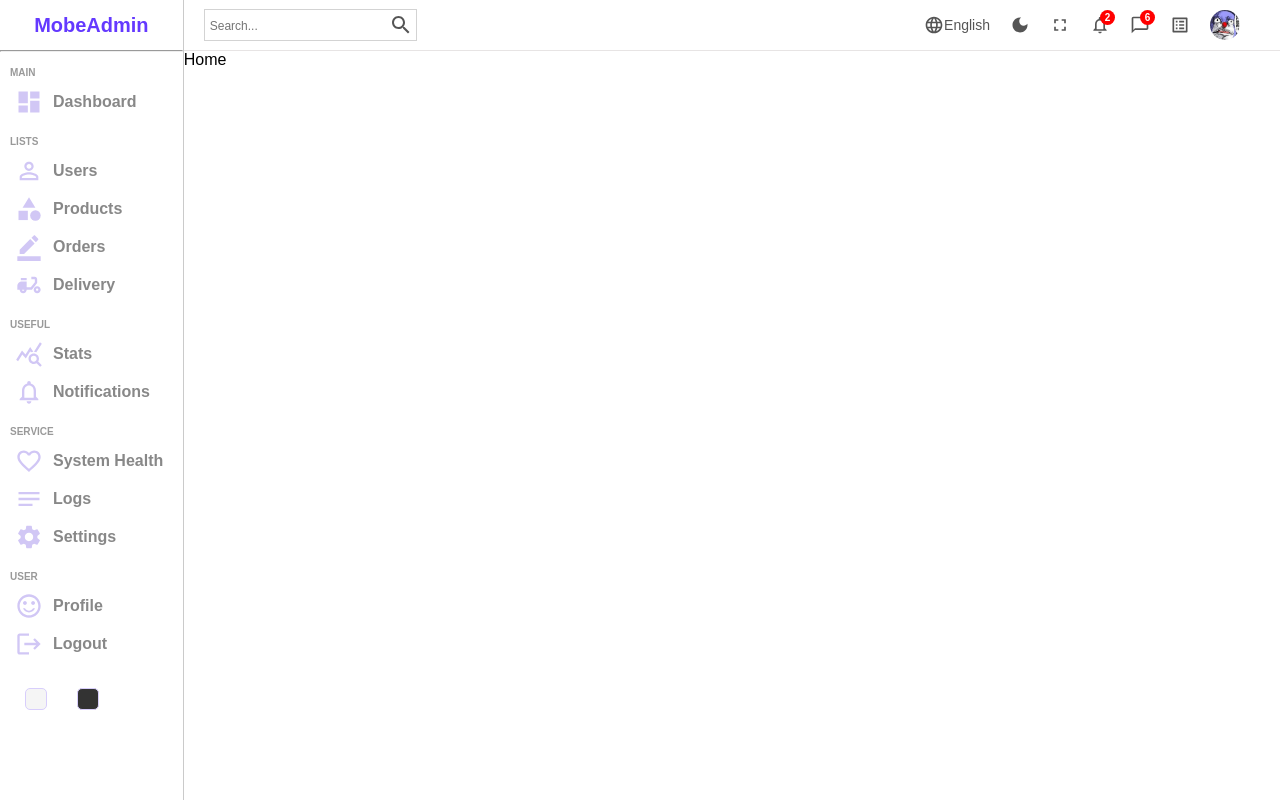
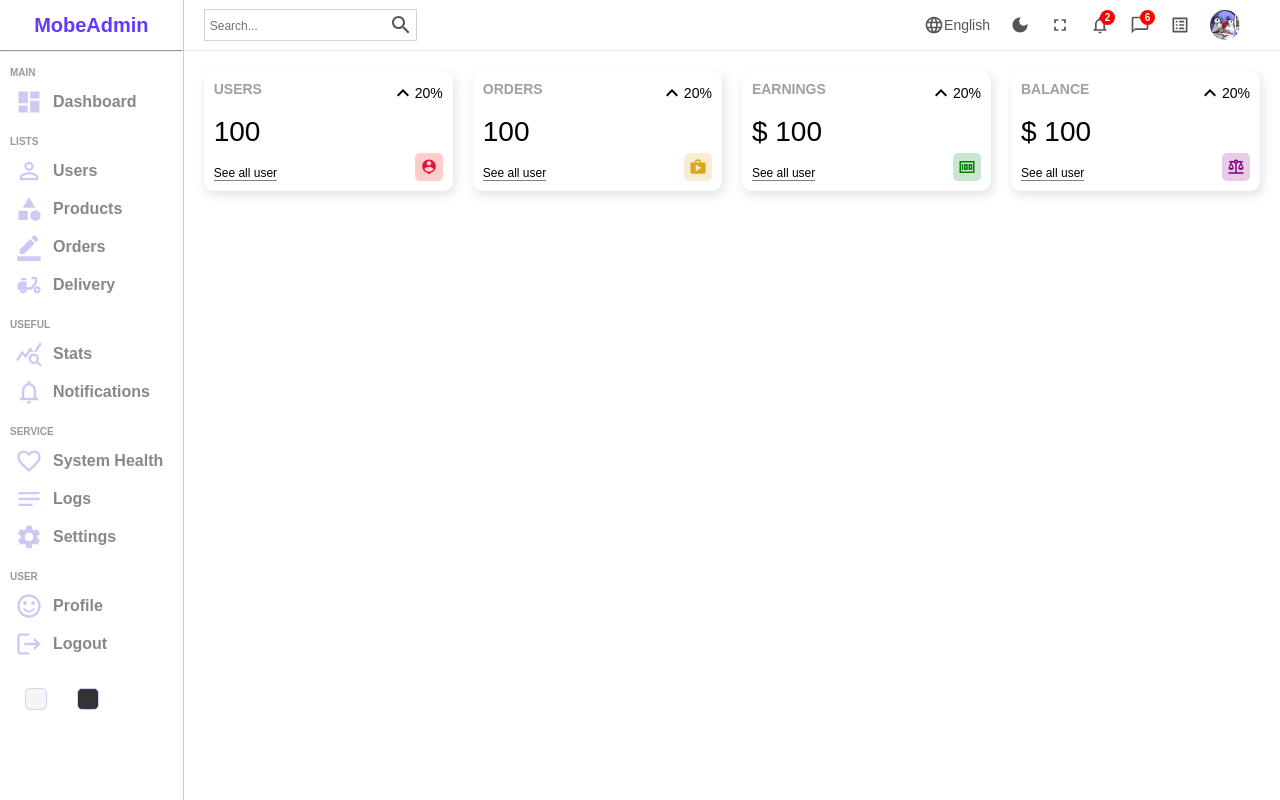
Before and after one commit to MobeTaxforfun/QuickAdmin, a React (Create React App) app: page / in a window 1280 px wide. Built offline with nearby package versions, Linux system fonts and the light colour scheme.

Commit message:
更新 Widget component

```diff
--- /dev/null
+++ b/src/components/widget/Widget.jsx
@@ -0,0 +1,102 @@
+import "./widget.scss"
+import KeyboardArrowUpIcon from '@mui/icons-material/KeyboardArrowUp';
+import PersonPinIcon from '@mui/icons-material/PersonPin';
+import ShopIcon from '@mui/icons-material/Shop';
+import MoneyIcon from '@mui/icons-material/Money';
+import BalanceIcon from '@mui/icons-material/Balance';
+
+const Widget = ({ type }) => {
+
+    let data;
+    const amount = 100;
+    const diff = 20;
+
+    switch (type) {
+        case "user":
+            data = {
+                title: "USERS",
+                isMoney: false,
+                link: "See all users",
+                icon: (
+                    <PersonPinIcon
+                        className="icon"
+                        style={{
+                            color: "crimson",
+                            backgroundColor: "rgba(255, 0, 0, 0.2)",
+                        }}
+                    />
+                ),
+            };
+            break;
+        case "order":
+            data = {
+                title: "ORDERS",
+                isMoney: false,
+                link: "View all orders",
+                icon: (
+                    <ShopIcon
+                        className="icon"
+                        style={{
+                            backgroundColor: "rgba(218, 165, 32, 0.2)",
+                            color: "goldenrod",
+                        }}
+                    />
+                ),
+            };
+            break;
+        case "earning":
+            data = {
+                title: "EARNINGS",
+                isMoney: true,
+                link: "View net earnings",
+                icon: (
+                    <MoneyIcon
+                        className="icon"
+                        style={{ backgroundColor: "rgba(0, 128, 0, 0.2)", color: "green" }}
+                    />
+                ),
+            };
+            break;
+        case "balance":
+            data = {
+                title: "BALANCE",
+                isMoney: true,
+                link: "See details",
+                icon: (
+                    <BalanceIcon
+                        className="icon"
+                        style={{
+                            backgroundColor: "rgba(128, 0, 128, 0.2)",
+                            color: "purple",
+                        }}
+                    />
+                ),
+            };
+            break;
+        default:
+            break;
+    }
+
+    return (
+        <div className="widget">
+            <div className="left">
+                <span className="title">
+                    {data.title}
+                </span>
+                <span className="counter">
+                    {data.isMoney && "$"} {amount}
+                </span>
+                <span className="link">See all user</span>
+            </div>
+            <div className="right">
+                <div className="percentage">
+                    <KeyboardArrowUpIcon />
+                    {diff}%
+                </div>
+                {data.icon}
+            </div>
+        </div>
+    )
+}
+
+export default Widget
--- /dev/null
+++ b/src/components/widget/widget.scss
@@ -0,0 +1,55 @@
+.widget {
+    display: flex;
+    justify-content: space-between;
+    flex: 1;
+    padding: 10px;
+    -webkit-box-shadow: 2px 4px 10px 1px rgba(0, 0, 0, 0.47);
+    box-shadow: 2px 4px 10px 1px rgba(201, 201, 201, 0.47);
+    border-radius: 10px;
+    height: 100px;
+
+    .left,
+    .right {
+        display: flex;
+        flex-direction: column;
+        justify-content: space-between;
+
+        .title {
+            font-weight: bold;
+            font-size: 14px;
+            color: rgb(160, 160, 160);
+        }
+
+        .counter {
+            font-size: 28px;
+            font-weight: 300;
+        }
+
+        .link {
+            width: max-content;
+            font-size: 12px;
+            border-bottom: 1px solid gray;
+        }
+
+        .percentage {
+            display: flex;
+            align-items: center;
+            font-size: 14px;
+
+            &.positive {
+                color: green;
+            }
+
+            &.negative {
+                color: red;
+            }
+        }
+
+        .icon {
+            font-size: 18px;
+            padding: 5px;
+            border-radius: 5px;
+            align-self: flex-end;
+        }
+    }
+}
--- a/src/pages/home/Home.jsx
+++ b/src/pages/home/Home.jsx
@@ -1,5 +1,6 @@
 import Navbar from "../../components/navbar/Navbar";
 import Sidebar from "../../components/sidebar/Sidebar";
+import Widget from "../../components/widget/Widget";
 import "./home.scss";
 
 export const Home = () => {
@@ -8,7 +9,12 @@
             <Sidebar />
             <div className="homeContainer">
                 <Navbar />
-                Home
+                <div className="widgets">
+                    <Widget type="user" />
+                    <Widget type="order" />
+                    <Widget type="earning" />
+                    <Widget type="balance" />
+                </div>
             </div>
         </div>
     );
--- a/src/pages/home/home.scss
+++ b/src/pages/home/home.scss
@@ -2,6 +2,13 @@
     display: flex;
 
     .homeContainer {
-        flex: 6
+
+        flex: 6;
+
+        .widgets {
+            display: flex;
+            padding: 20px;
+            gap: 20px;
+        }
     }
 }
```
